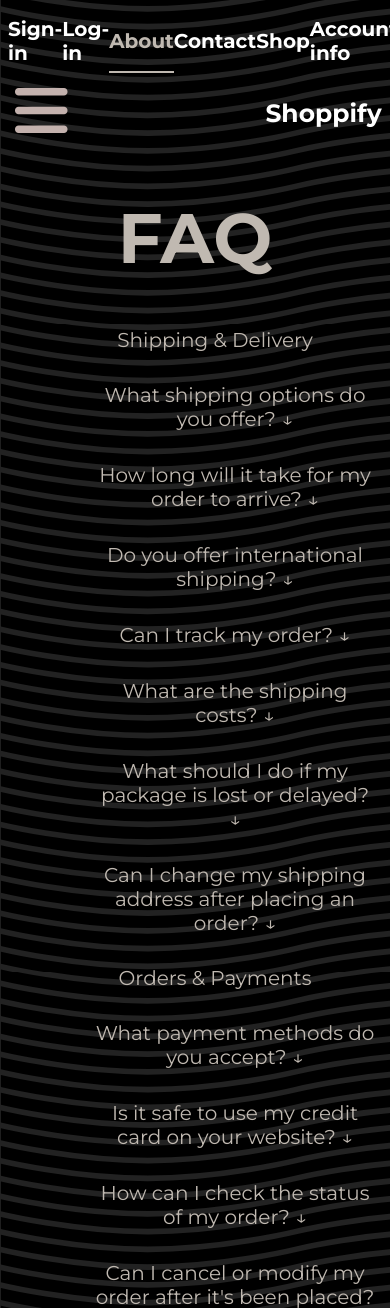
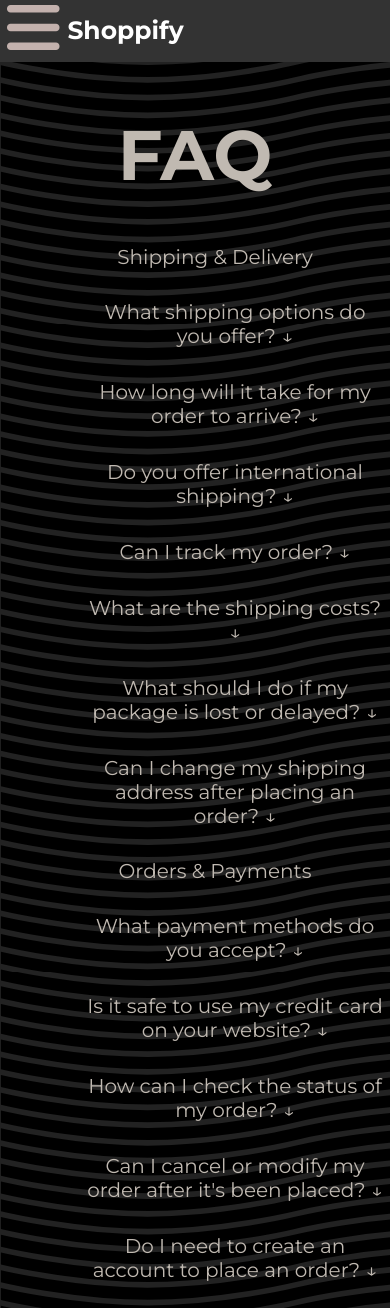
Before and after one commit to Anchiee/shoppify, a PHP site: page /view/php/about.php in a window 390 px wide. Shown: the top 1308 px of the page. Run offline with PHP 8.4, Linux system fonts and the light colour scheme; some libraries are stand-ins or nearby versions.

Commit message:
Changing the hamburger nav look

```diff
--- a/index.php
+++ b/index.php
@@ -29,7 +29,7 @@
 
     <div class="hamburger-nav">
       <a href="javascript:void(0);" id="icon" onclick="navManipulation()">
-        <i class="fa-solid fa-bars fa-2xl" style="color: #c3b1ad;"></i>
+        <i class="fa-solid fa-bars fa-2xl" ></i>
       </a>
       <p class="hamburger-header">Shoppify</p>
 
--- a/view/style/body.css
+++ b/view/style/body.css
@@ -3,4 +3,5 @@ body
   background-image: url(../../model/assets/background.svg);
   font-family:"Montserrat";
   color:white;
+  margin: 0 0 0 0;
 }
--- a/view/style/header.css
+++ b/view/style/header.css
@@ -8,7 +8,7 @@
 
 #chosen-option
 {
-  color:rgb(192, 185, 177);
+  color:#c0b9b1;
   position:relative;
 }
 
@@ -20,7 +20,7 @@
   bottom:0;
   width:100%;
   height:2px;
-  background-color: rgb(192, 185, 177);
+  background-color: #c0b9b1;
 }
 
 .nav-options
@@ -60,6 +60,9 @@
   padding:10px 0px 15px 7px;
   margin-top:10px;
   position:relative;
+  z-index: 1;
+  background: #333333;
+  margin: 0 0 0 0;
 }
 
 .hamburger-nav a
@@ -70,7 +73,6 @@
   margin-top:20px;
   text-decoration:none;
   color:white;
-
 }
 
 #icon
@@ -84,14 +86,34 @@
   display:none;
 }
 
+#links a
+{
+  border-bottom: 2px solid #c0b9b1;
+  padding-bottom: 20px;
+  color: #c0b9b1;
+}
+
+#links a:last-child
+{
+  border:none;
+  padding-bottom: 0;
+}
+
 .hamburger-header
 {
   display:inline;
   font-weight:bold;
   font-size:25px;
-  margin-left:190px;
+  text-align: right;
 }
 
+@media only screen and (max-width: 767px)
+{
+  .nav
+  {
+    display:none;
+  }
+}
 
 
 @media only screen and (min-width: 768px) and (max-width: 1280px)
```
